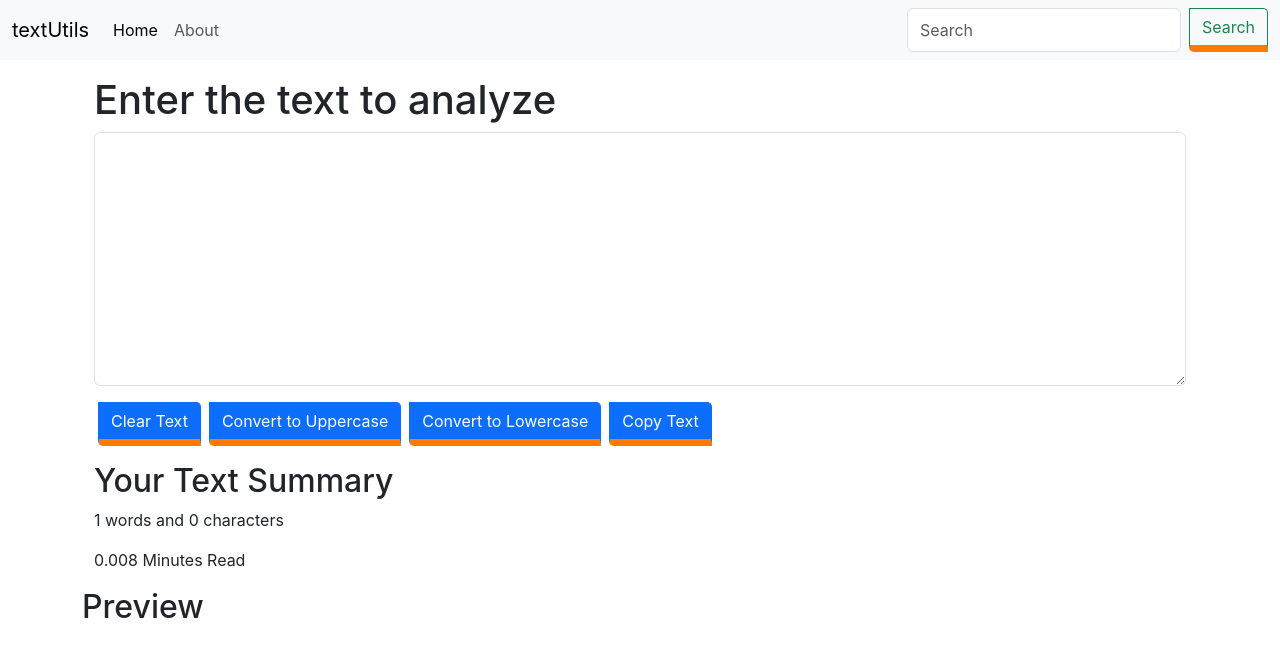
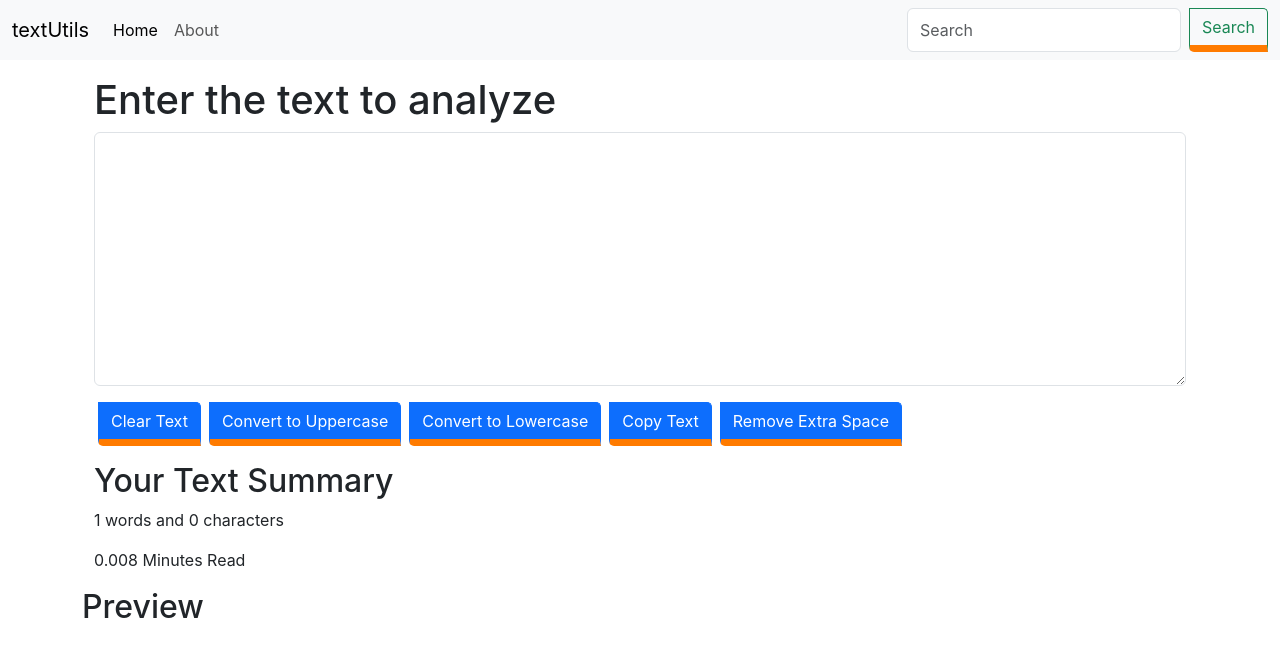
Before and after one commit to GOATSs7/my-app, a React (Create React App) app: page / in a window 1280 px wide. Shown: the top 656 px of the page. Built offline with nearby package versions, Linux system fonts and the light colour scheme.

Commit message:
remove extra spaec button added

```diff
--- a/src/components/TextForm.js
+++ b/src/components/TextForm.js
@@ -30,6 +30,8 @@ export default function TextForm(props) {
 
   }
 
+
+  // this code will  select copy whole text and copy as ti is
 // const handleCopy =()=>{
 //   console.log( "copy is clicked")
 //   let text=document.getElementById('myBox')
@@ -37,8 +39,9 @@ export default function TextForm(props) {
 //   navigator.clipboard.writeText(text.value)
 // }
 
+//  this code will copy whole text as well as select text only so this has more functionality than upper code
 const handleCopy = () => {
-  const textToCopy = document.getElementById('myBox');
+const textToCopy = document.getElementById('myBox');
   if (textToCopy) {
     const selectedText = textToCopy.value.substring(textToCopy.selectionStart, textToCopy.selectionEnd);
 
@@ -52,13 +55,25 @@ const handleCopy = () => {
         }
       );
     }
+    else{
+      textToCopy.select();
+      navigator.clipboard.writeText(textToCopy.value)
   }
-  else{
-    textToCopy.select();
-    navigator.clipboard.writeText(textToCopy.value)
-}
+ }
 };
 
+//  const handleExtraSpaces =()=>{
+//   const textToCopy = document.getElementById('myBox').value;
+//   let newText=textToCopy.split(/[ ]+/)
+//   setText(newText.join(" "))
+//  }
+
+// upper code and lower code works same
+const handleExtraSpaces = () => {
+  const textToCopy = document.getElementById('myBox').value;
+  let newText = textToCopy.replace(/\s+/g, ' '); // Replace one or more spaces with a single space
+  setText(newText);
+}
 
 
   const [text, setText]=useState('')
@@ -79,6 +94,7 @@ const handleCopy = () => {
     <button className='btn btn-primary mx-1' onClick={Uppercase} >Convert to Uppercase</button>
     <button className='btn btn-primary mx-1' onClick={Lowercase} >Convert to Lowercase</button>
     <button className='btn btn-primary mx-1' onClick={handleCopy} >Copy Text</button>
+    <button className='btn btn-primary mx-1' onClick={handleExtraSpaces} >Remove Extra Space</button>
 
        </div>
        <div className="container my-3">
```
